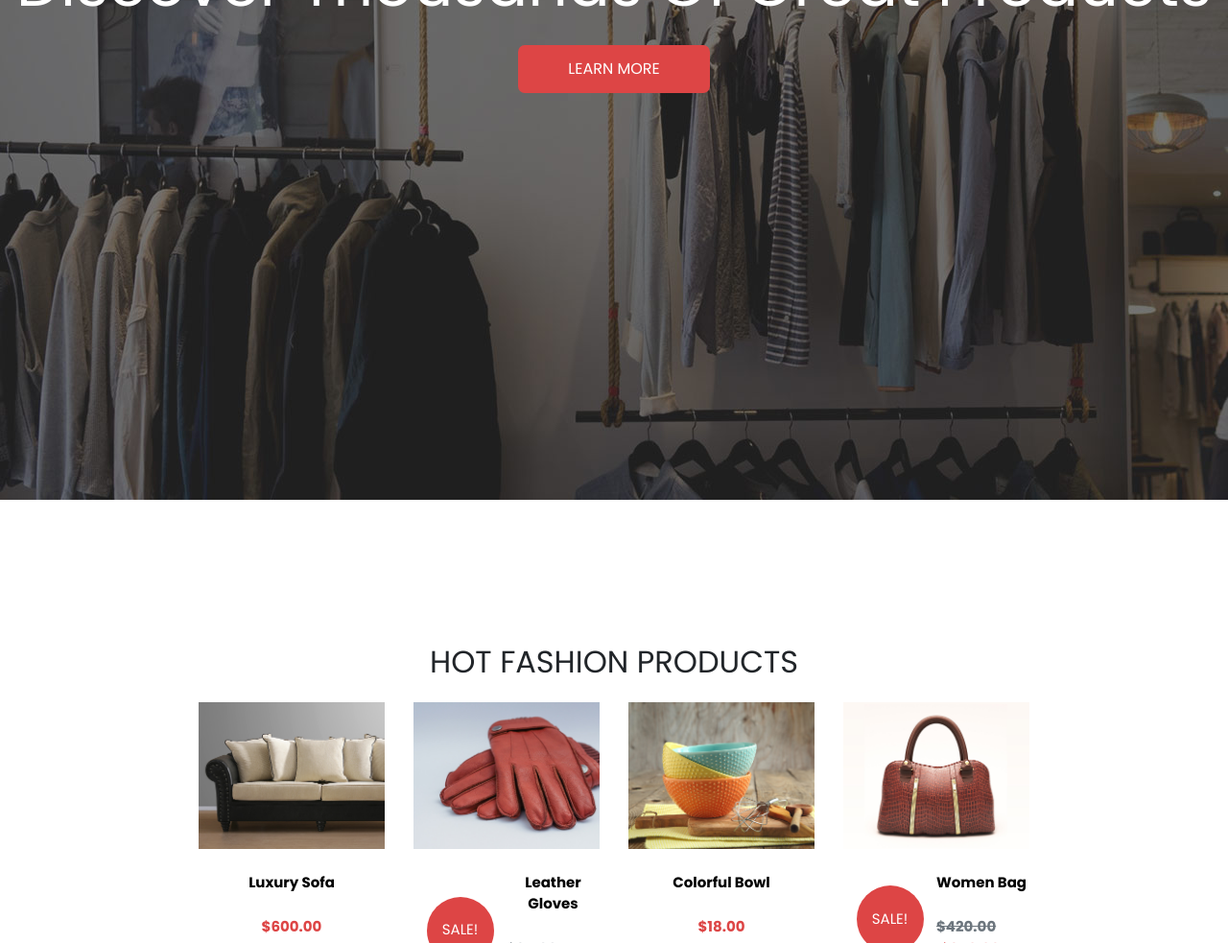
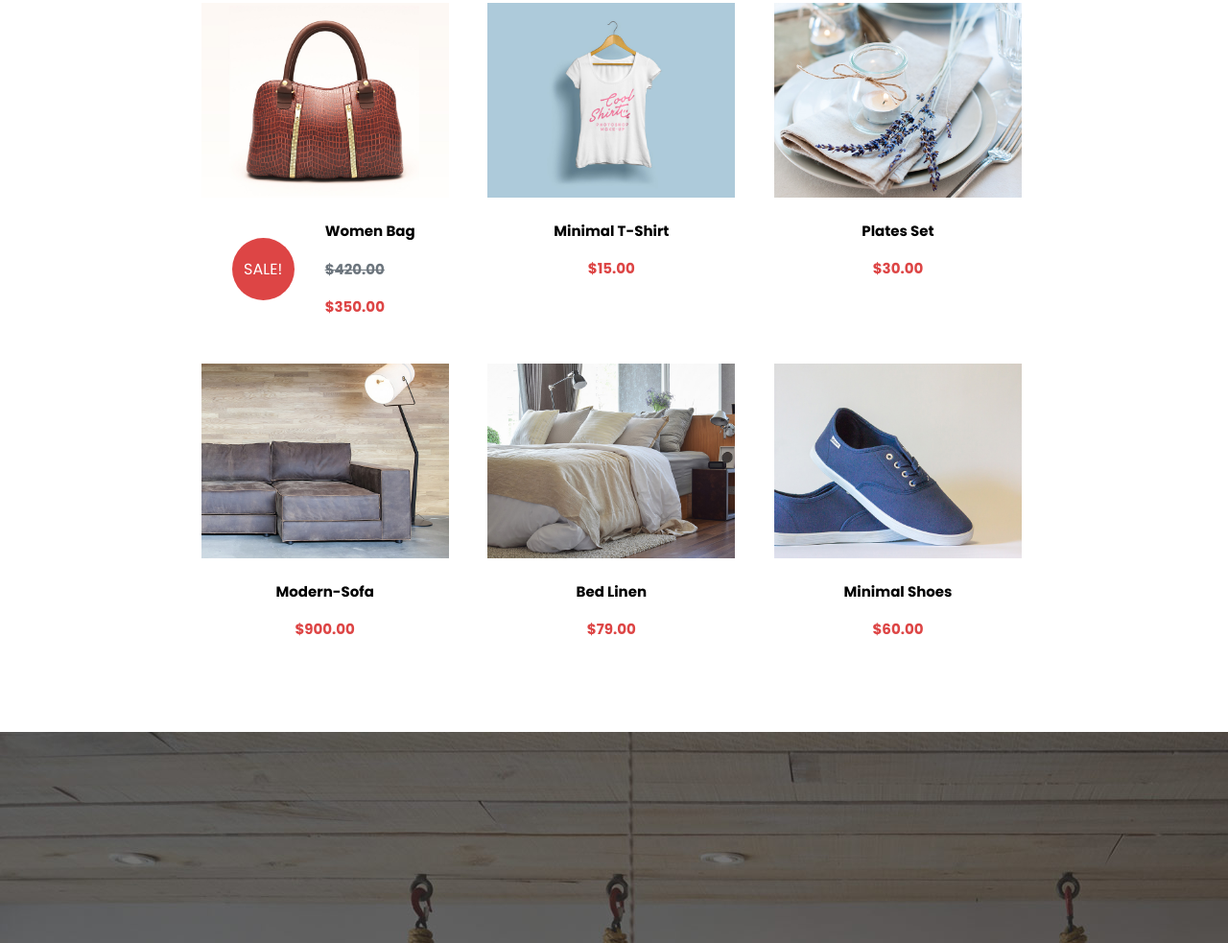
Before and after one commit to GuerfaB/cs_emporium_js_14, a website: page index.html in a window 1280 px wide. Shown: the part 1817-2800 px from the top of the page at 96% size. Drawn offline with nearby package versions, Linux system fonts and the light colour scheme.

Commit message:
sauvegarde section4

```diff
--- a/index.html
+++ b/index.html
@@ -148,7 +148,7 @@
             </div>
         </div>
     </section>
-    <!-- <section id="section3" class="section3 bg-white">
+    <section id="section3" class="section3 bg-white">
         <div class="row d-flex justify-content-center">
             <h2 id="recent" class="text-capitalize mt-5">recents products</h2>
 
@@ -303,13 +303,13 @@
 
         </div>
 
-    </section> -->
+    </section>
     <section class="section4 d-flex flex-column justify-content-center align-items-center">
         <h1 class="text-white text-center mb-4">Discover Thousands Of Great Products</h1>
         <button class="bg-danger"><span class="text-white text-uppercase">learn more</span></button>
 
     </section>
-    <section id="section5" class="section5 d-flex flex-column justify-content-center align-items-center bg-white">
+    <!-- <section id="section5" class="section5 d-flex flex-column justify-content-center align-items-center bg-white">
         <h2 id="hot" class="text-uppercase text-center">Hot Fashion Products</h2>
         <div class="thumbnail-slider">
             <div class="thumbnail-container">
@@ -454,7 +454,7 @@
             </div>
         </div>
 
-    </section>
+    </section> -->
     <section id="section6" class="section6 bg-white">
         <div class="row d-flex b-5 flex-wrap justify-content-center align-items-center">
             <div class="col-4 col-12 col-sm-12 col-md-6 col-lg-4 col-xl-4 mr-0 mb-3">
```
